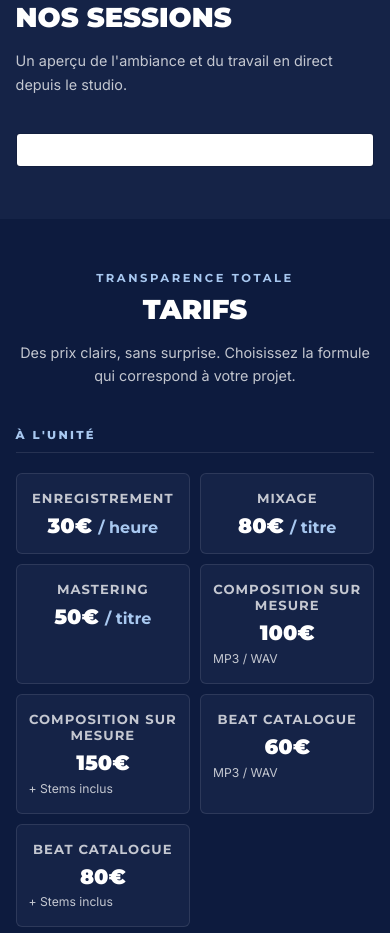
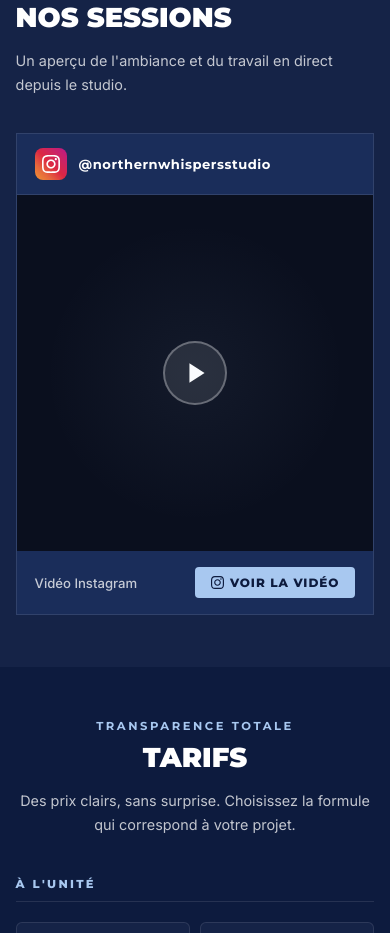
Before and after one commit to northernwhispersstudio/northernwhispersstudio.github.io, a plain HTML site: page index.html in a window 390 px wide. Shown: the part 2795-3728 px from the top of the page. Drawn offline with Linux system fonts and the light colour scheme; a script that the page names is missing.

Commit message:
section vidéo Instagram vignette cliquable

```diff
--- a/index.html
+++ b/index.html
@@ -830,12 +830,116 @@
       align-items: center;
     }
 
-    .instagram-embed-wrap {
+    .insta-card {
       width: 100%;
       max-width: 540px;
+      background: var(--navy-mid);
+      border: 1px solid var(--white-faint);
+      border-radius: 10px;
+      overflow: hidden;
+      text-decoration: none;
+      display: block;
+      transition: transform 0.25s, box-shadow 0.25s, border-color 0.25s;
+    }
+
+    .insta-card:hover {
+      transform: translateY(-4px);
+      box-shadow: 0 16px 48px rgba(0,0,0,0.5);
+      border-color: rgba(168,200,240,0.35);
+    }
+
+    .insta-card-header {
+      display: flex;
+      align-items: center;
+      gap: 12px;
+      padding: 14px 18px;
+      border-bottom: 1px solid var(--white-faint);
+    }
+
+    .insta-logo {
+      width: 32px; height: 32px;
+      flex-shrink: 0;
       border-radius: 8px;
+      background: linear-gradient(45deg, #f09433, #e6683c, #dc2743, #cc2366, #bc1888);
+      display: flex; align-items: center; justify-content: center;
+    }
+
+    .insta-logo svg { width: 18px; height: 18px; fill: #fff; }
+
+    .insta-handle {
+      font-family: 'Montserrat', sans-serif;
+      font-weight: 700;
+      font-size: 0.82rem;
+      color: var(--white);
+      letter-spacing: 0.04em;
+    }
+
+    .insta-card-preview {
+      width: 100%;
+      aspect-ratio: 1/1;
+      background: #0a0f1e;
+      display: flex;
+      flex-direction: column;
+      align-items: center;
+      justify-content: center;
+      gap: 18px;
+      position: relative;
       overflow: hidden;
     }
+
+    .insta-card-preview::before {
+      content: '';
+      position: absolute;
+      inset: 0;
+      background: radial-gradient(ellipse 60% 60% at 50% 50%, rgba(168,200,240,0.06) 0%, transparent 70%);
+    }
+
+    .insta-play {
+      width: 64px; height: 64px;
+      background: rgba(255,255,255,0.1);
+      border: 2px solid rgba(255,255,255,0.3);
+      border-radius: 50%;
+      display: flex; align-items: center; justify-content: center;
+      transition: background 0.2s, border-color 0.2s;
+    }
+
+    .insta-card:hover .insta-play {
+      background: rgba(168,200,240,0.2);
+      border-color: var(--sky);
+    }
+
+    .insta-play svg { width: 26px; height: 26px; fill: var(--white); margin-left: 4px; }
+
+    .insta-card-footer {
+      padding: 16px 18px;
+      display: flex;
+      align-items: center;
+      justify-content: space-between;
+    }
+
+    .insta-card-label {
+      font-size: 0.82rem;
+      color: var(--white-dim);
+      font-weight: 500;
+    }
+
+    .insta-card-btn {
+      display: inline-flex;
+      align-items: center;
+      gap: 6px;
+      padding: 8px 16px;
+      background: var(--sky);
+      color: var(--navy);
+      border-radius: 4px;
+      font-family: 'Montserrat', sans-serif;
+      font-weight: 800;
+      font-size: 0.75rem;
+      letter-spacing: 0.08em;
+      text-transform: uppercase;
+      white-space: nowrap;
+    }
+
+    .insta-card-btn svg { width: 13px; height: 13px; fill: var(--navy); }
 
     /* ── AVIS ── */
     #avis { background: var(--navy); }
@@ -909,7 +1013,7 @@
 
     @media (max-width: 480px) {
       .avis-grid { grid-template-columns: 1fr; }
-      .instagram-embed-wrap { border-radius: 0; }
+      .insta-card { border-radius: 0; }
     }
 
     /* ── CONTACT ── */
@@ -1306,14 +1410,32 @@
     <h2 class="section-title reveal">Nos Sessions</h2>
     <p class="section-subtitle reveal" style="margin:0 auto 36px;">Un aperçu de l'ambiance et du travail en direct depuis le studio.</p>
     <div class="videos-inner reveal">
-      <div class="instagram-embed-wrap">
-        <blockquote class="instagram-media" data-instgrm-permalink="https://www.instagram.com/p/DXPmIXwTtut/" data-instgrm-version="14" style="background:#FFF;border:0;border-radius:3px;box-shadow:0 0 1px 0 rgba(0,0,0,0.5),0 1px 10px 0 rgba(0,0,0,0.15);margin:1px;max-width:540px;min-width:326px;padding:0;width:99.375%;width:-webkit-calc(100% - 2px);width:calc(100% - 2px);">
-          <div style="padding:16px;"><a href="https://www.instagram.com/p/DXPmIXwTtut/" style="background:#FFFFFF;line-height:0;padding:0 0;text-align:center;text-decoration:none;width:100%;" target="_blank" rel="noopener noreferrer"> </a></div>
-        </blockquote>
-      </div>
+      <a href="https://www.instagram.com/p/DXPmIXwTtut/" target="_blank" rel="noopener noreferrer" class="insta-card">
+
+        <div class="insta-card-header">
+          <div class="insta-logo" aria-hidden="true">
+            <svg viewBox="0 0 24 24" xmlns="http://www.w3.org/2000/svg"><path d="M12 2.163c3.204 0 3.584.012 4.85.07 3.252.148 4.771 1.691 4.919 4.919.058 1.265.069 1.645.069 4.849 0 3.205-.012 3.584-.069 4.849-.149 3.225-1.664 4.771-4.919 4.919-1.266.058-1.644.07-4.85.07-3.204 0-3.584-.012-4.849-.07-3.26-.149-4.771-1.699-4.919-4.92-.058-1.265-.07-1.644-.07-4.849 0-3.204.013-3.583.07-4.849.149-3.227 1.664-4.771 4.919-4.919 1.266-.057 1.645-.069 4.849-.069zm0-2.163c-3.259 0-3.667.014-4.947.072-4.358.2-6.78 2.618-6.98 6.98-.059 1.281-.073 1.689-.073 4.948 0 3.259.014 3.668.072 4.948.2 4.358 2.618 6.78 6.98 6.98 1.281.058 1.689.072 4.948.072 3.259 0 3.668-.014 4.948-.072 4.354-.2 6.782-2.618 6.979-6.98.059-1.28.073-1.689.073-4.948 0-3.259-.014-3.667-.072-4.947-.196-4.354-2.617-6.78-6.979-6.98-1.281-.059-1.69-.073-4.949-.073zm0 5.838c-3.403 0-6.162 2.759-6.162 6.162s2.759 6.163 6.162 6.163 6.162-2.759 6.162-6.163c0-3.403-2.759-6.162-6.162-6.162zm0 10.162c-2.209 0-4-1.79-4-4 0-2.209 1.791-4 4-4s4 1.791 4 4c0 2.21-1.791 4-4 4zm6.406-11.845c-.796 0-1.441.645-1.441 1.44s.645 1.44 1.441 1.44c.795 0 1.439-.645 1.439-1.44s-.644-1.44-1.439-1.44z"/></svg>
+          </div>
+          <span class="insta-handle">@northernwhispersstudio</span>
+        </div>
+
+        <div class="insta-card-preview">
+          <div class="insta-play" aria-hidden="true">
+            <svg viewBox="0 0 24 24"><polygon points="5,3 19,12 5,21"/></svg>
+          </div>
+        </div>
+
+        <div class="insta-card-footer">
+          <span class="insta-card-label">Vidéo Instagram</span>
+          <span class="insta-card-btn">
+            <svg viewBox="0 0 24 24"><path d="M12 2.163c3.204 0 3.584.012 4.85.07 3.252.148 4.771 1.691 4.919 4.919.058 1.265.069 1.645.069 4.849 0 3.205-.012 3.584-.069 4.849-.149 3.225-1.664 4.771-4.919 4.919-1.266.058-1.644.07-4.85.07-3.204 0-3.584-.012-4.849-.07-3.26-.149-4.771-1.699-4.919-4.92-.058-1.265-.07-1.644-.07-4.849 0-3.204.013-3.583.07-4.849.149-3.227 1.664-4.771 4.919-4.919 1.266-.057 1.645-.069 4.849-.069zm0-2.163c-3.259 0-3.667.014-4.947.072-4.358.2-6.78 2.618-6.98 6.98-.059 1.281-.073 1.689-.073 4.948 0 3.259.014 3.668.072 4.948.2 4.358 2.618 6.78 6.98 6.98 1.281.058 1.689.072 4.948.072 3.259 0 3.668-.014 4.948-.072 4.354-.2 6.782-2.618 6.979-6.98.059-1.28.073-1.689.073-4.948 0-3.259-.014-3.667-.072-4.947-.196-4.354-2.617-6.78-6.979-6.98-1.281-.059-1.69-.073-4.949-.073zm0 5.838c-3.403 0-6.162 2.759-6.162 6.162s2.759 6.163 6.162 6.163 6.162-2.759 6.162-6.163c0-3.403-2.759-6.162-6.162-6.162zm0 10.162c-2.209 0-4-1.79-4-4 0-2.209 1.791-4 4-4s4 1.791 4 4c0 2.21-1.791 4-4 4zm6.406-11.845c-.796 0-1.441.645-1.441 1.44s.645 1.44 1.441 1.44c.795 0 1.439-.645 1.439-1.44s-.644-1.44-1.439-1.44z"/></svg>
+            Voir la vidéo
+          </span>
+        </div>
+
+      </a>
     </div>
   </section>
-  <script async src="//www.instagram.com/embed.js"></script>
 
   <!-- ── TARIFS ── -->
   <section id="tarifs">
```
